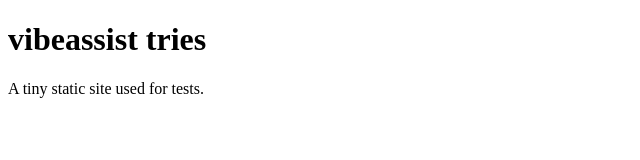
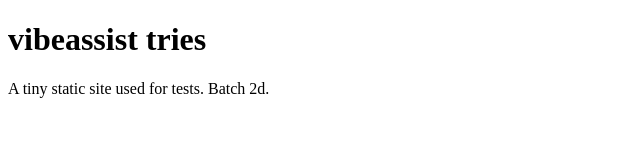
Before and after one commit to k1sr/vibeassist-tries, a website: page index.html in a window 1280 px wide. Shown: the full height of the page, 0-640 px from the left. Drawn offline with Linux system fonts and the light colour scheme.

Commit message:
Visible change for batch 2d step 1
Co-Authored-By: Claude Opus 5.5 <noreply@anthropic.com>
Claude-Session: https://claude.ai/code/session_01YRXdXU3fGEUsyKTV2mFX7B

```diff
--- a/index.html
+++ b/index.html
@@ -3,6 +3,6 @@
 <head><meta charset="utf-8"><title>vibeassist tries</title></head>
 <body>
 <h1>vibeassist tries</h1>
-<p>A tiny static site used for tests.</p>
+<p>A tiny static site used for tests. Batch 2d.</p>
 </body>
 </html>
```
